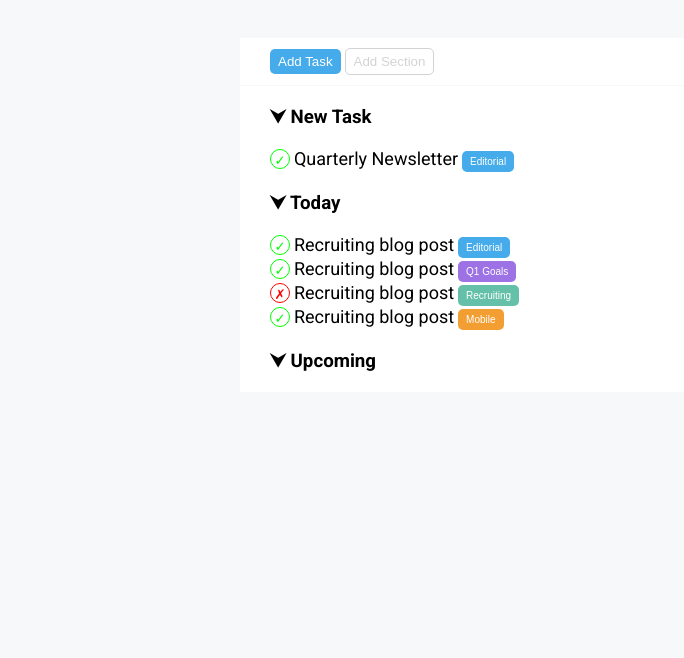
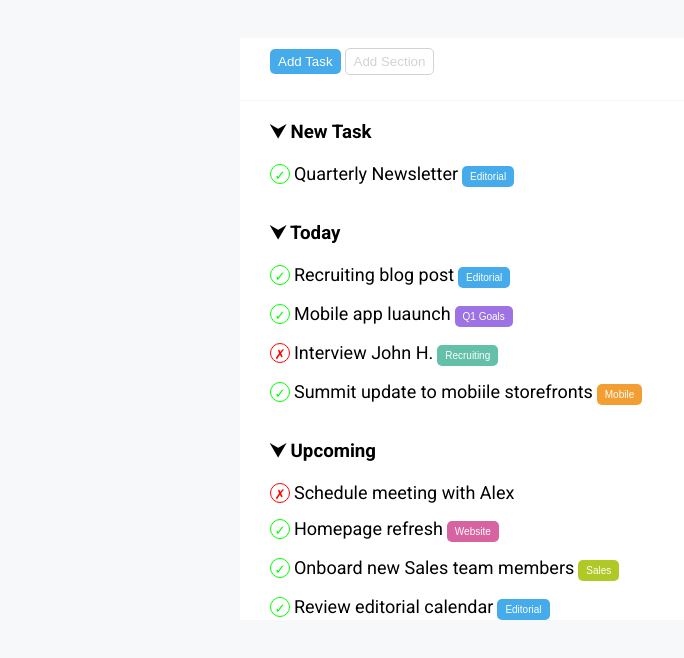
Before and after one commit to Angelo31294/html-css-toboolist, a plain HTML site: page index.html in a window 1280 px wide. Shown: the part 82-740 px from the top of the page, without its empty margins (0-684 px from the left). Drawn offline with Linux system fonts and the light colour scheme.

Commit message:
Agg. Upcoming

```diff
--- a/css/style.css
+++ b/css/style.css
@@ -54,7 +54,7 @@ h1{
     color: lightgrey;
 }
 
-/* New task */
+/* New task - Today - Upcoming */
 
 .container2{
     max-width: 800px;
@@ -62,6 +62,10 @@ h1{
     background-color: white;
 }
 
+
+section{
+    margin-bottom: 15px;
+}
 h3{
     padding: 20px 30px;
 }
@@ -105,3 +109,11 @@ p{
 .orange{
     background-color: #F29E33;
 }
+
+.fuxia{
+    background-color: #D863A1;
+}
+
+.lime{
+    background-color: #B0C926;
+}
--- a/index.html
+++ b/index.html
@@ -51,17 +51,17 @@
             </section>
             <section>
                 <div class="circle check"><small>&check;</small></div>
-                <p>Recruiting blog post</p>
+                <p>Mobile app luaunch</p>
                 <button class="tag button violet">Q1 Goals</button>
             </section>
             <section>
                 <div class="circle cross"><small>&cross;</small></div>
-                <p>Recruiting blog post</p>
+                <p>Interview John H.</p>
                 <button class="tag button green">Recruiting</button>
             </section>
             <section>
                 <div class="circle check"><small>&check;</small></div>
-                <p>Recruiting blog post</p>
+                <p>Summit update to mobiile storefronts</p>
                 <button class="tag button orange">Mobile</button>
             </section>
 
@@ -69,11 +69,26 @@
             <!-- Upcoming -->
             <h3>&#11167 Upcoming</h3>
             <section>
+                <div class="circle cross"><small>&cross;</small></div>
+                <p>Schedule meeting with Alex</p>
+            </section>
+            <section>
+                <div class="circle check"><small>&check;</small></div>
+                <p>Homepage refresh</p>
+                <button class="tag button fuxia">Website</button>
+            </section>
+            <section>
+                <div class="circle check"><small>&check;</small></div>
+                <p>Onboard new Sales team members</p>
+                <button class="tag button lime">Sales</button>
+            </section>
+            <section>
+                <div class="circle check"><small>&check;</small></div>
+                <p>Review editorial calendar</p>
+                <button class="tag button blu">Editorial</button>
             </section>
         </div>
     </main>
     <!-- /Parte principale -->
-
-    <footer></footer>
 </body>
 </html>
```
